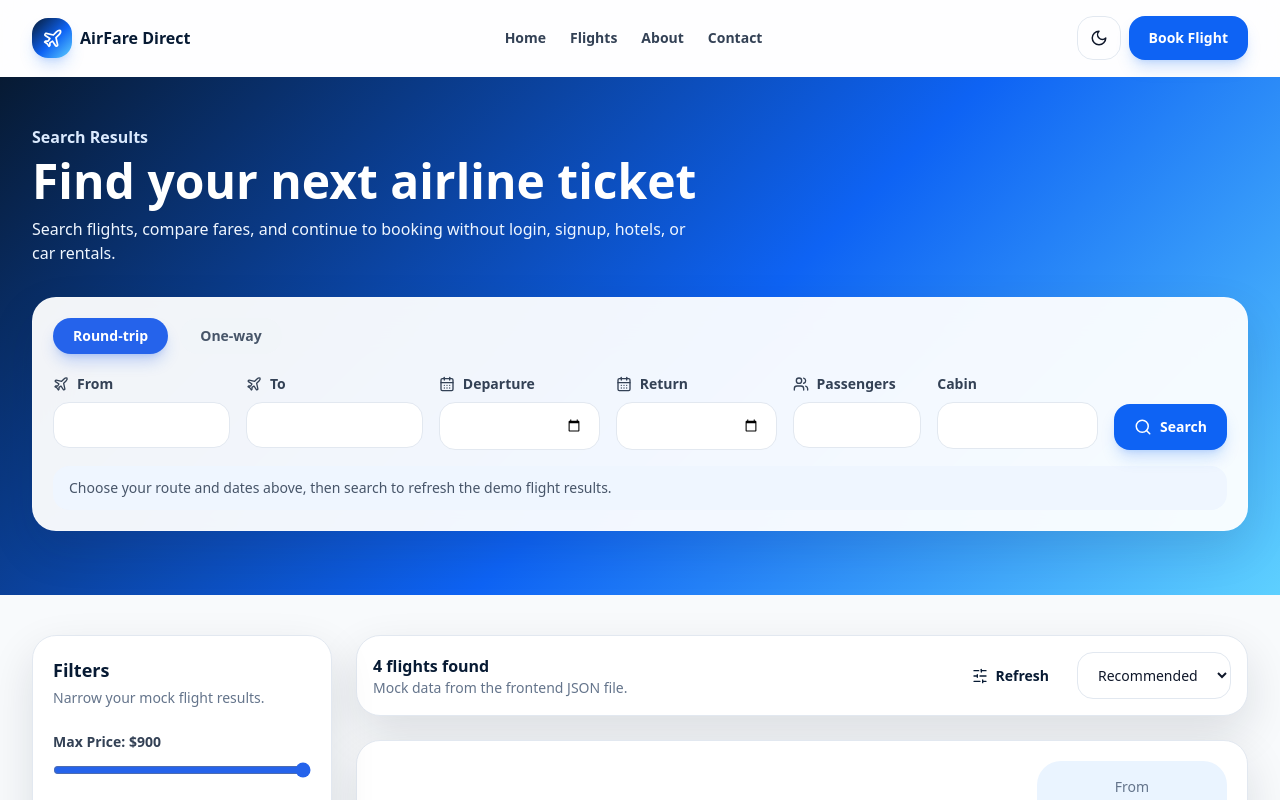
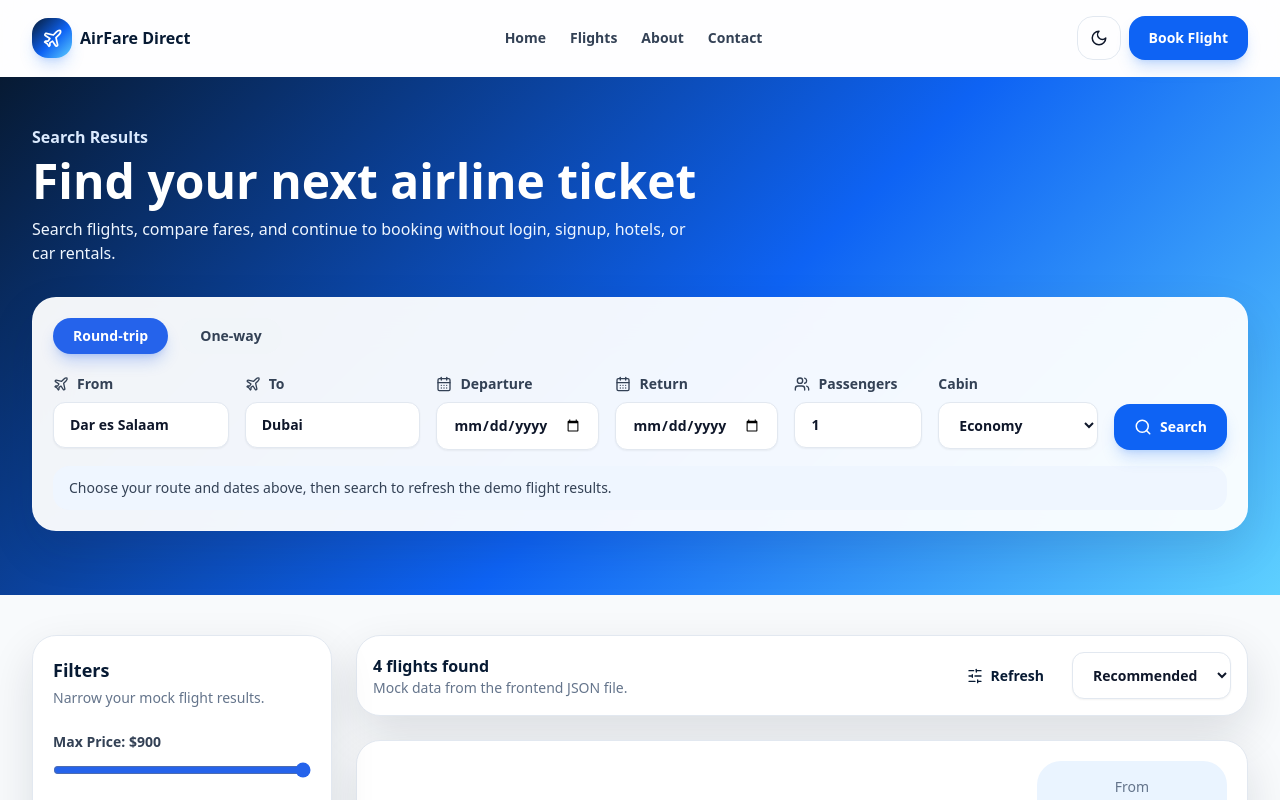
Before and after one commit to brianmichaelu/airline-website, a Next.js app: page /search in a window 1280 px wide. Shown: the top 800 px of the page. Built offline with nearby package versions, Linux system fonts and the light colour scheme.

Commit message:
Update search.tsx

```diff
--- a/pages/search.tsx
+++ b/pages/search.tsx
@@ -15,6 +15,9 @@ import Card from "@/components/ui/Card";
 import { flights } from "@/data/flights";
 
 type TripType = "round-trip" | "one-way";
+
+const fieldClass =
+  "w-full rounded-xl border border-slate-200 bg-white px-4 py-3 text-sm font-semibold text-slate-900 shadow-sm outline-none transition placeholder:text-slate-400 focus:border-blue-500 focus:ring-4 focus:ring-blue-500/10 dark:border-slate-700 dark:bg-slate-900 dark:text-white dark:placeholder:text-slate-500";
 
 export default function SearchPage() {
   const [tripType, setTripType] = useState<TripType>("round-trip");
@@ -114,7 +117,7 @@ export default function SearchPage() {
                   className={`rounded-full px-5 py-2 text-sm font-bold transition ${
                     tripType === "round-trip"
                       ? "bg-blue-600 text-white shadow-lg shadow-blue-600/25"
-                      : "bg-slate-100 text-slate-600 hover:bg-slate-200 dark:bg-slate-800 dark:text-slate-300"
+                      : "bg-slate-100 text-slate-700 hover:bg-slate-200 dark:bg-slate-800 dark:text-slate-200"
                   }`}
                 >
                   Round-trip
@@ -129,7 +132,7 @@ export default function SearchPage() {
                   className={`rounded-full px-5 py-2 text-sm font-bold transition ${
                     tripType === "one-way"
                       ? "bg-blue-600 text-white shadow-lg shadow-blue-600/25"
-                      : "bg-slate-100 text-slate-600 hover:bg-slate-200 dark:bg-slate-800 dark:text-slate-300"
+                      : "bg-slate-100 text-slate-700 hover:bg-slate-200 dark:bg-slate-800 dark:text-slate-200"
                   }`}
                 >
                   One-way
@@ -143,7 +146,7 @@ export default function SearchPage() {
                     From
                   </span>
                   <input
-                    className="input-style"
+                    className={fieldClass}
                     value={from}
                     onChange={(event) => setFrom(event.target.value)}
                     placeholder="Dar es Salaam"
@@ -156,7 +159,7 @@ export default function SearchPage() {
                     To
                   </span>
                   <input
-                    className="input-style"
+                    className={fieldClass}
                     value={to}
                     onChange={(event) => setTo(event.target.value)}
                     placeholder="Dubai"
@@ -170,7 +173,7 @@ export default function SearchPage() {
                   </span>
                   <input
                     type="date"
-                    className="input-style"
+                    className={fieldClass}
                     value={departureDate}
                     onChange={(event) => setDepartureDate(event.target.value)}
                   />
@@ -183,7 +186,7 @@ export default function SearchPage() {
                   </span>
                   <input
                     type="date"
-                    className="input-style disabled:cursor-not-allowed disabled:opacity-50"
+                    className={`${fieldClass} disabled:cursor-not-allowed disabled:bg-slate-100 disabled:text-slate-500 disabled:opacity-70 dark:disabled:bg-slate-800 dark:disabled:text-slate-400`}
                     value={returnDate}
                     onChange={(event) => setReturnDate(event.target.value)}
                     disabled={tripType === "one-way"}
@@ -199,7 +202,7 @@ export default function SearchPage() {
                     type="number"
                     min={1}
                     max={9}
-                    className="input-style"
+                    className={fieldClass}
                     value={passengers}
                     onChange={(event) =>
                       setPassengers(Number(event.target.value))
@@ -212,7 +215,7 @@ export default function SearchPage() {
                     Cabin
                   </span>
                   <select
-                    className="input-style"
+                    className={fieldClass}
                     value={cabinClass}
                     onChange={(event) => setCabinClass(event.target.value)}
                   >
@@ -231,7 +234,7 @@ export default function SearchPage() {
                 </div>
               </div>
 
-              <div className="mt-4 rounded-2xl bg-blue-50 px-4 py-3 text-sm text-slate-600 dark:bg-slate-900 dark:text-slate-300">
+              <div className="mt-4 rounded-2xl bg-blue-50 px-4 py-3 text-sm text-slate-700 dark:bg-slate-900 dark:text-slate-300">
                 {hasSearched ? (
                   <span>
                     Showing demo fares for{" "}
@@ -288,7 +291,7 @@ export default function SearchPage() {
                 </Button>
 
                 <select
-                  className="input-style max-w-[190px]"
+                  className={fieldClass}
                   value={sort}
                   onChange={(event) => setSort(event.target.value)}
                 >
```
